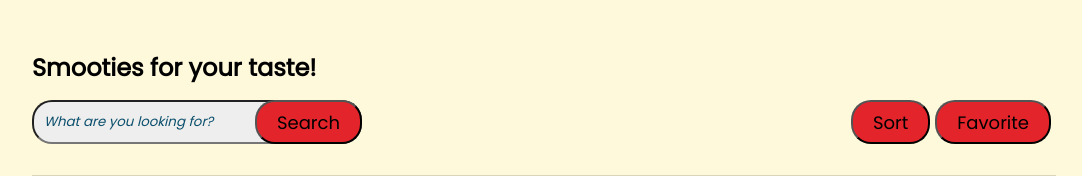
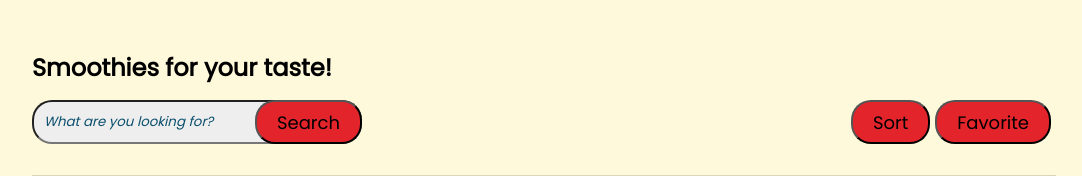
Before and after one commit to martemantas/Mix-Mingle, a PHP site: page /smoothies.php in a window 1280 px wide. Shown: the part 58-234 px from the top of the page, without its empty margins (96-1178 px from the left). Run offline with PHP 8.4, Linux system fonts and the light colour scheme; data that the repository does not hold is empty.

Commit message:
Update smoothies.php

```diff
--- a/smoothies.php
+++ b/smoothies.php
@@ -42,7 +42,7 @@ if(!empty($_SESSION["id"])){
 ?>
     <section>
         <div class="search-view">
-            <h1>Smooties for your taste!</h1>
+            <h1>Smoothies for your taste!</h1>
             <div class="search">
                 <form class="searchBar">
                     <input type="text" placeholder="What are you looking for?" required>
```
